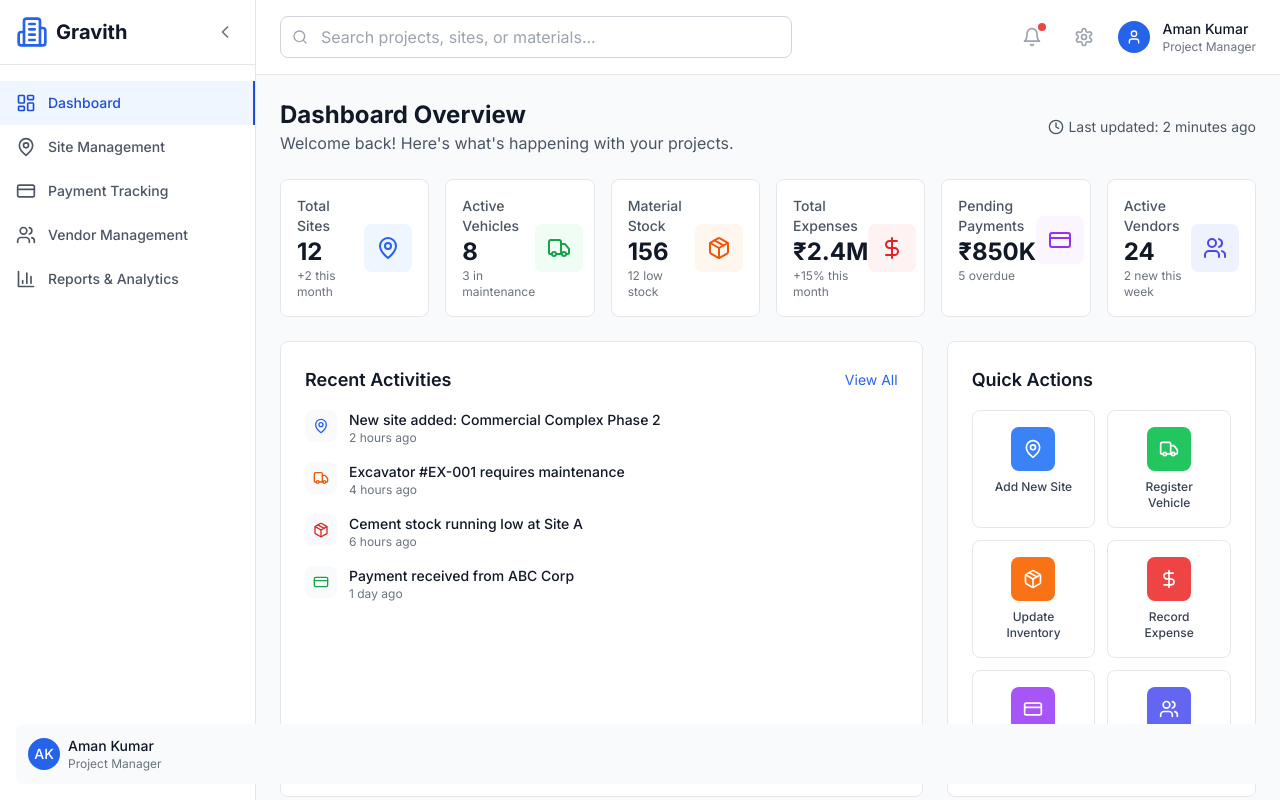
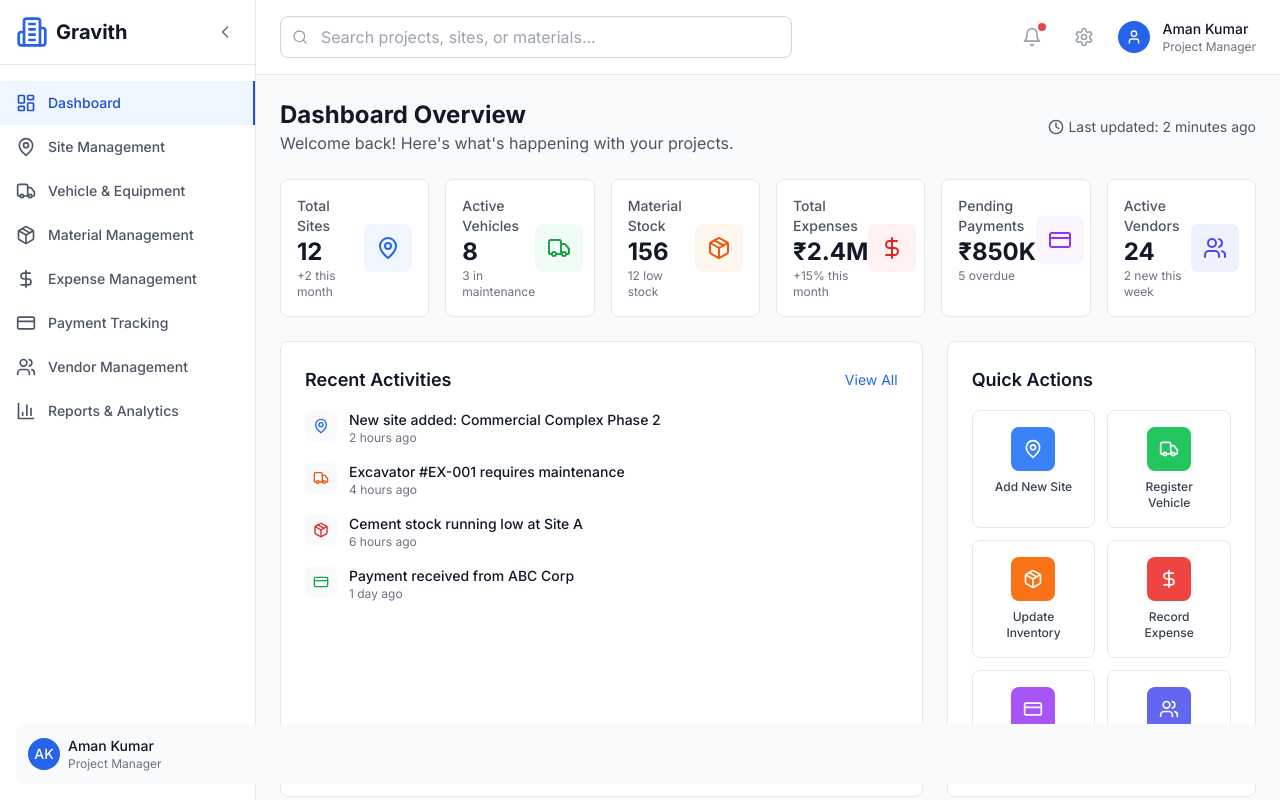
Before and after one commit to 7003078589/Gravith, a Next.js app: page / in a window 1280 px wide. Built offline with nearby package versions, Linux system fonts and the light colour scheme; sample sign-in values are in the browser's storage.

Commit message:
Fix sidebar: Add missing Vehicle & Equipment, Material Management, and Expense Management navigation items

```diff
--- a/src/components/Sidebar.tsx
+++ b/src/components/Sidebar.tsx
@@ -20,6 +20,9 @@ import {
 const navigation = [
   { name: 'Dashboard', href: '/', icon: LayoutDashboard },
   { name: 'Site Management', href: '/sites', icon: MapPin },
+  { name: 'Vehicle & Equipment', href: '/vehicles', icon: Truck },
+  { name: 'Material Management', href: '/materials', icon: Package },
+  { name: 'Expense Management', href: '/expenses', icon: DollarSign },
   { name: 'Payment Tracking', href: '/payments', icon: CreditCard },
   { name: 'Vendor Management', href: '/vendors', icon: Users },
   { name: 'Reports & Analytics', href: '/analytics', icon: BarChart3 },
```
Also changed, not shown: 23 other files (tests, documents, lock files or other folders).
